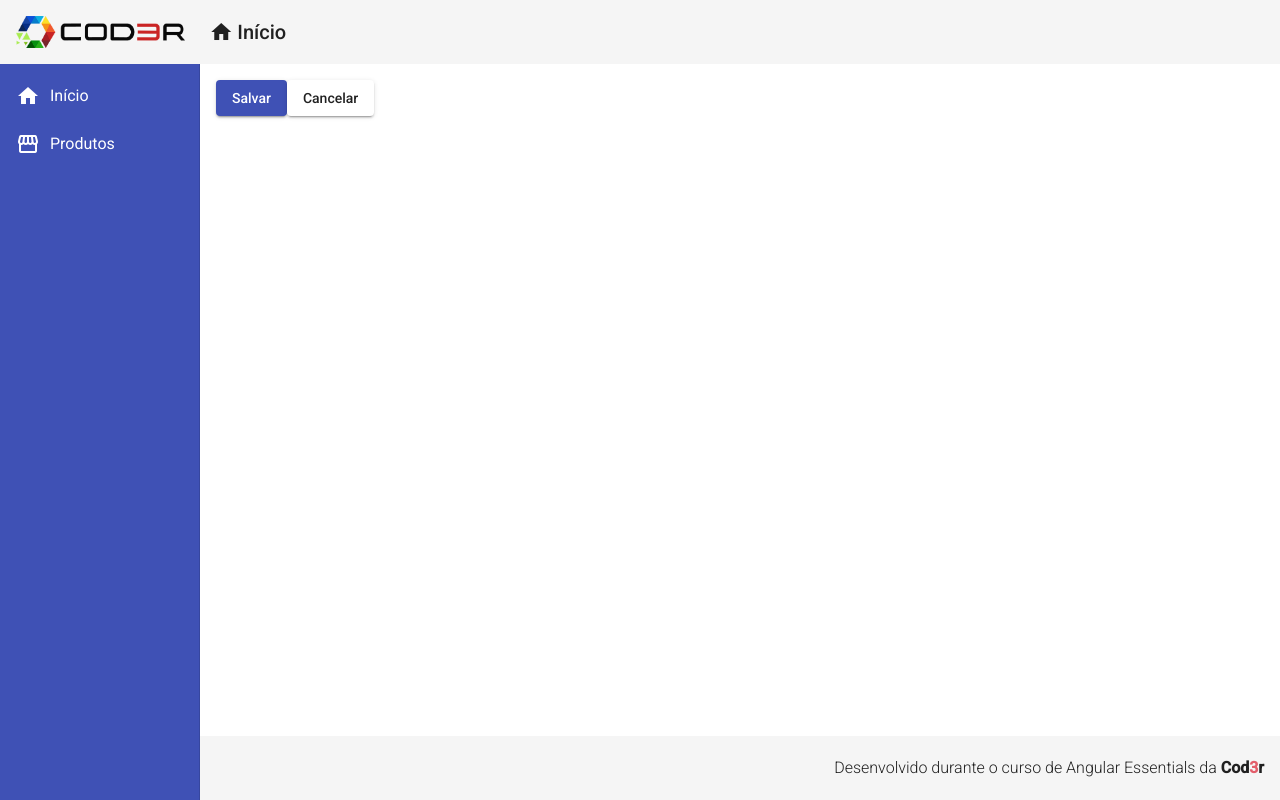
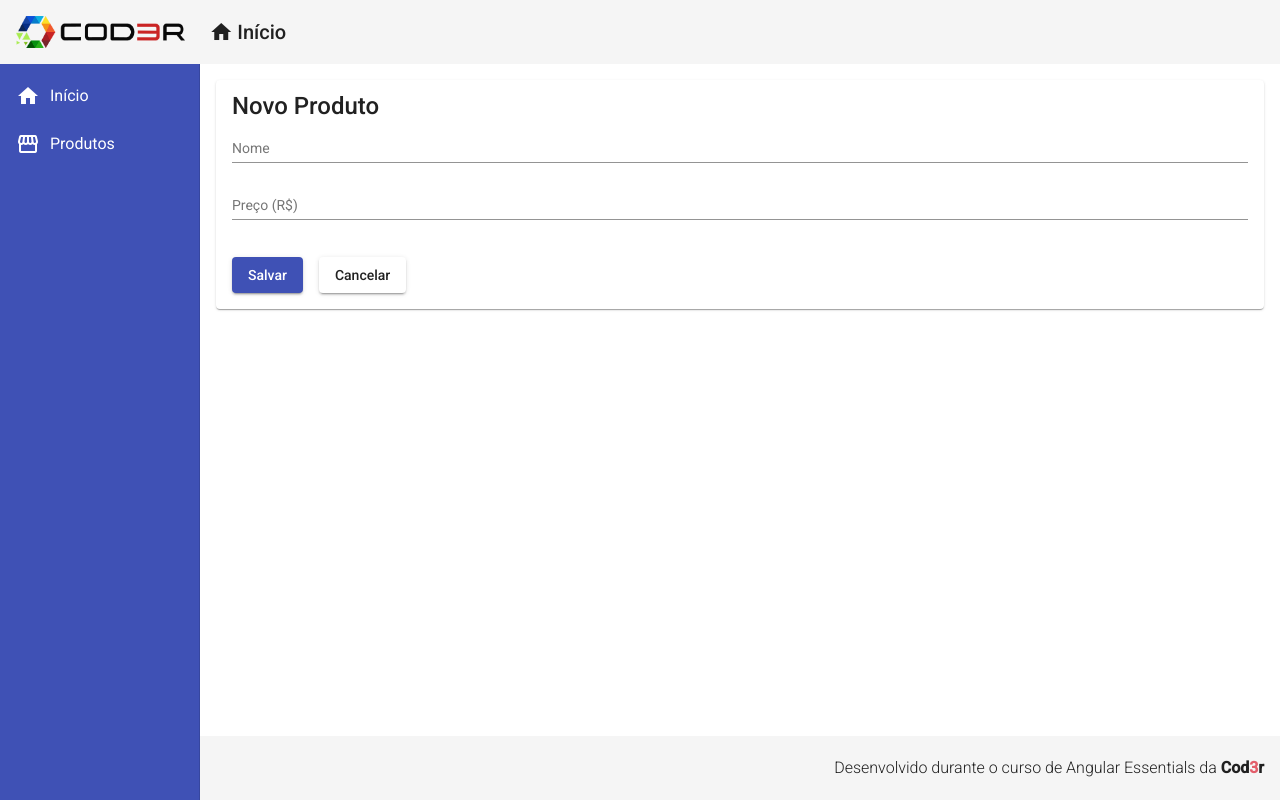
Before and after one commit to ranyery/crud-angular, an Angular app in the folder frontend/: page /products/create in a window 1280 px wide. Built offline with nearby package versions, Linux system fonts and the light colour scheme.

Commit message:
feat: atualiza componente de criação de produtos

```diff
--- a/frontend/src/app/components/product/product-create/product-create.component.html
+++ b/frontend/src/app/components/product/product-create/product-create.component.html
@@ -1,5 +1,26 @@
-<button (click)="createProduct()" mat-raised-button color="primary">
-  Salvar
-</button>
+<mat-card>
+  <mat-card-title>Novo Produto</mat-card-title>
+  <form>
+    <mat-form-field>
+      <input
+        matInput
+        placeholder="Nome"
+        [(ngModel)]="product.name"
+        name="name"
+      />
+    </mat-form-field>
+    <mat-form-field>
+      <input
+        matInput
+        placeholder="Preço (R$)"
+        [(ngModel)]="product.price"
+        name="price"
+      />
+    </mat-form-field>
+  </form>
+  <button (click)="createProduct()" mat-raised-button color="primary">
+    Salvar
+  </button>
 
-<button (click)="cancel()" mat-raised-button>Cancelar</button>
+  <button (click)="cancel()" mat-raised-button>Cancelar</button>
+</mat-card>
--- a/frontend/src/app/components/product/product-create/product-create.component.scss
+++ b/frontend/src/app/components/product/product-create/product-create.component.scss
@@ -0,0 +1,9 @@
+form {
+  display: flex;
+  flex-direction: column;
+}
+
+button {
+  margin-top: 1.25rem;
+  margin-right: 1rem;
+}
--- a/frontend/src/app/components/product/product-create/product-create.component.ts
+++ b/frontend/src/app/components/product/product-create/product-create.component.ts
@@ -11,10 +11,7 @@
   styleUrls: ["./product-create.component.scss"],
 })
 export class ProductCreateComponent implements OnInit {
-  private product: Product = {
-    name: "",
-    price: 0,
-  };
+  public product: Product = { name: "", price: null };
 
   constructor(private productService: ProductService, private router: Router) {}
 
```
Also changed, not shown: frontend/src/app/app.module.ts (+7 -0 lines).
